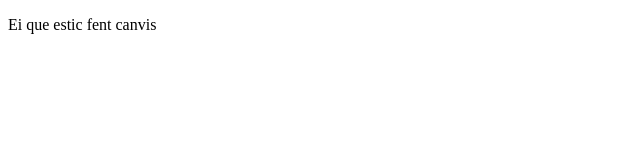
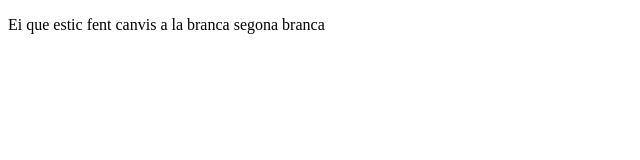
Before and after one commit to francesclara/test_flara2, a plain HTML site: page index.html in a window 1280 px wide. Shown: the whole page, without its empty margins (0-640 px from the left). Drawn offline with nearby package versions, Linux system fonts and the light colour scheme; no server answers.

Commit message:
segona branca

```diff
--- a/index.html
+++ b/index.html
@@ -24,7 +24,7 @@
 		<section>
 			<article><div id="dades"></div></article>
 		</section>
-		<section><p>Ei que estic fent canvis</p></section>
+		<section><p>Ei que estic fent canvis a la branca segona branca</p></section>
 		<footer></footer>
 	</body>
 </html>
```
